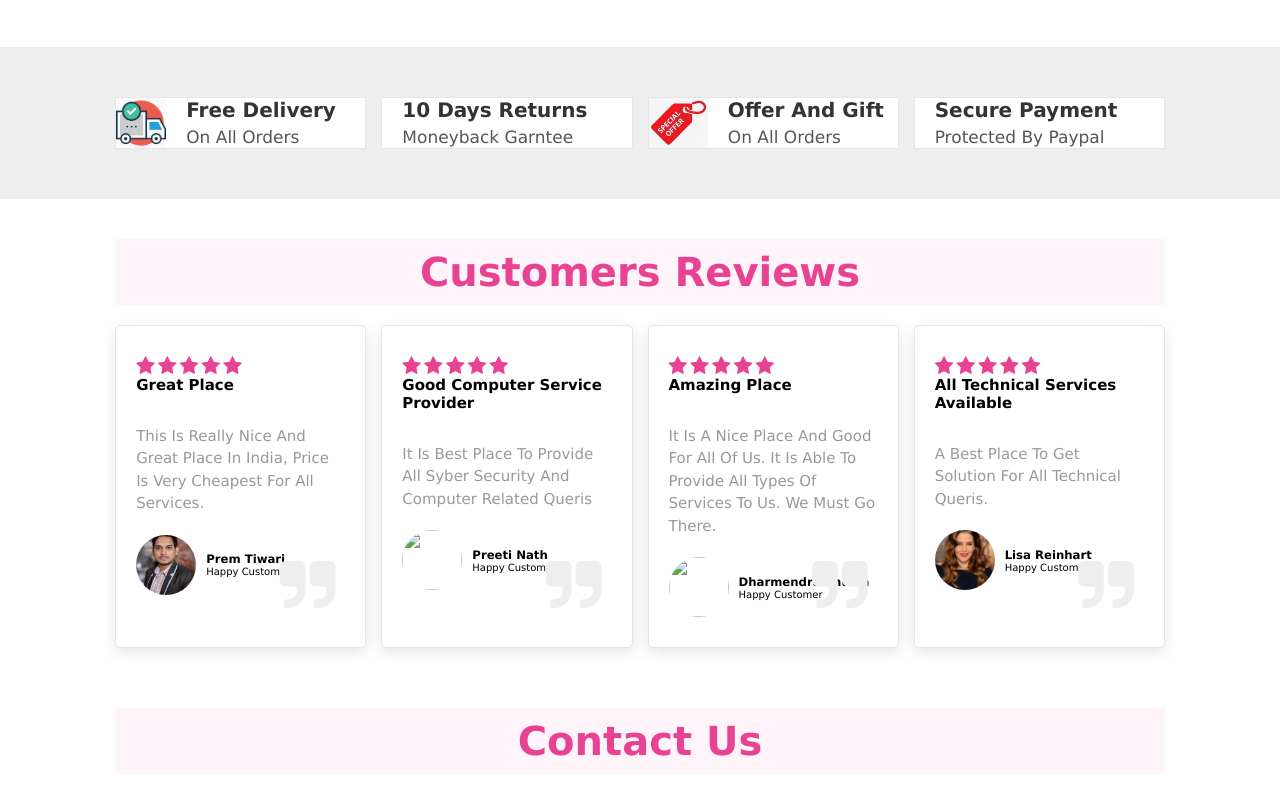
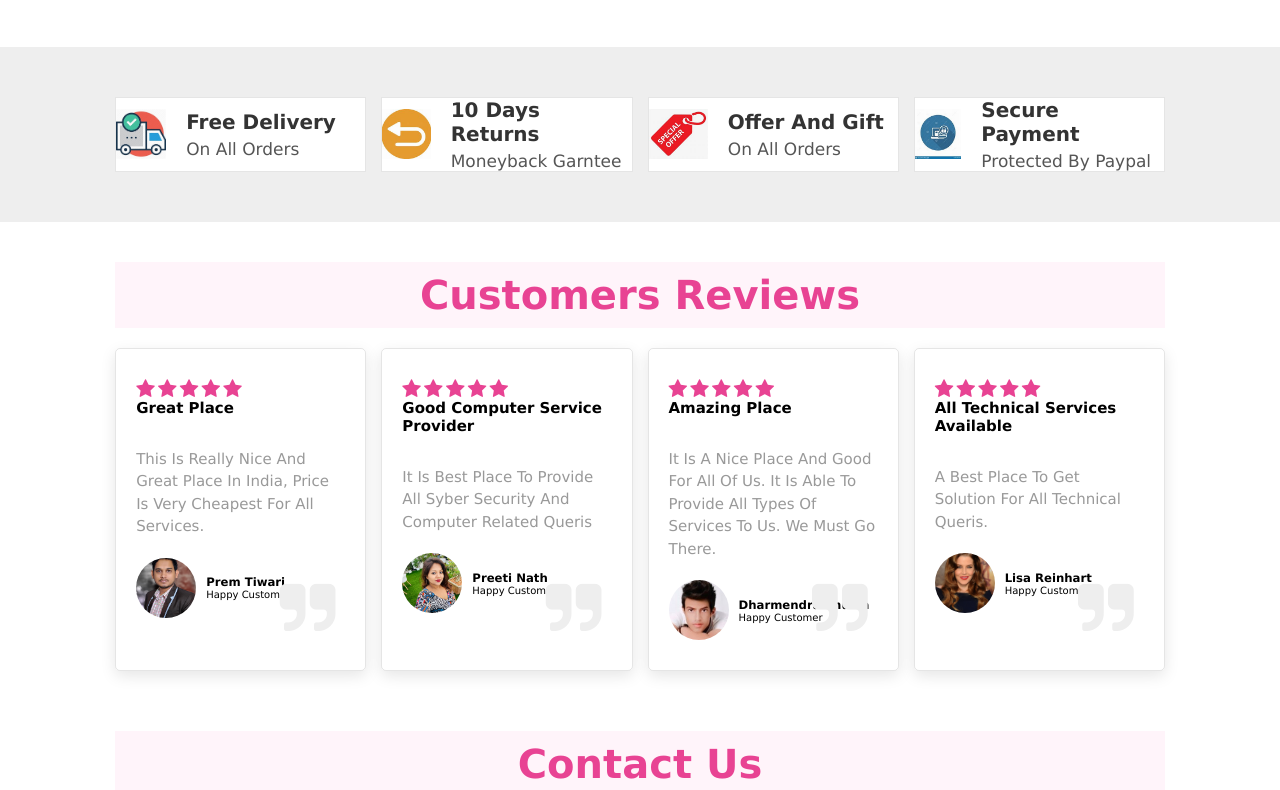
Before and after one commit to Dharmendra967032/helostar.online, a plain HTML site: page index.html in a window 1280 px wide. Shown: the part 2440-3230 px from the top of the page. Drawn offline with Linux system fonts and the light colour scheme.

Commit message:
Update index.html

```diff
--- a/index.html
+++ b/index.html
@@ -211,7 +211,7 @@
     <h1 class="heading"> <span> about  us </span></h1>
     <div class="row">
         <div class="video-container">
-            <video src="vid3.mp4" loop autoplay muted></video>
+            <video src="vid5.mp4" loop autoplay muted></video>
 
 
         </div>
@@ -256,7 +256,7 @@
     </div>
 
     <div class="icons">
-        <img src="http://localhost/test/ret.jpg" alt="">
+        <img src="https://github.com/Dharmendra967032/helostar.online/blob/main/ret.jpg?raw=true" alt="">
         <div class="info">
             <h3>10 days returns</h3>
             <span>moneyback garntee</span>
@@ -273,7 +273,7 @@
         </div>
     </div>
     <div class="icons">
-        <img src="http://localhost/test/sec.jpg" alt="">
+        <img src="https://github.com/Dharmendra967032/helostar.online/blob/main/sec.jpg?raw=true" alt="">
         <div class="info">
             <h3>secure payment</h3>
             <span>protected by paypal</span>
@@ -332,7 +332,7 @@
         <p>It is best place to provide all syber security and computer related queris</p>
         <div class="user">
 
-            <img src="http://localhost/test/prit.jpg" alt="">
+            <img src="https://github.com/Dharmendra967032/helostar.online/blob/main/prit.jpg?raw=true" alt="">
             <div class="user-info">
                 <h3>Preeti Nath</h3>
                 <span>happy customer</span>
@@ -360,7 +360,7 @@
         <p>It is a nice Place and good for all of us. It is able to provide all types of Services to us. We must go there. </p>
         <div class="user">
 
-            <img src="http://localhost/test/dh.jpg" alt="">
+            <img src="https://github.com/Dharmendra967032/helostar.online/blob/main/2.jpg?raw=true" alt="">
             <div class="user-info">
                 <h3>Dharmendra Shukla</h3>
                 <span>Happy Customer</span>
@@ -422,7 +422,7 @@
 </form>
 
 <div class="image">
-    <img src="https://github.com/Dharmendra967032/helostar.online/blob/main/2.jpg?raw=true" alt="">
+    <img src="https://photos.fife.usercontent.google.com/pw/AP1GczOlhZ4eTAmLXKssIjCm8wwakRwttQ8rtQdxAdGM_1L0Cdo7an37IxzR=w280-h607-s-no-gm?authuser=0" alt="">
 </div>
 
     </div>
```
